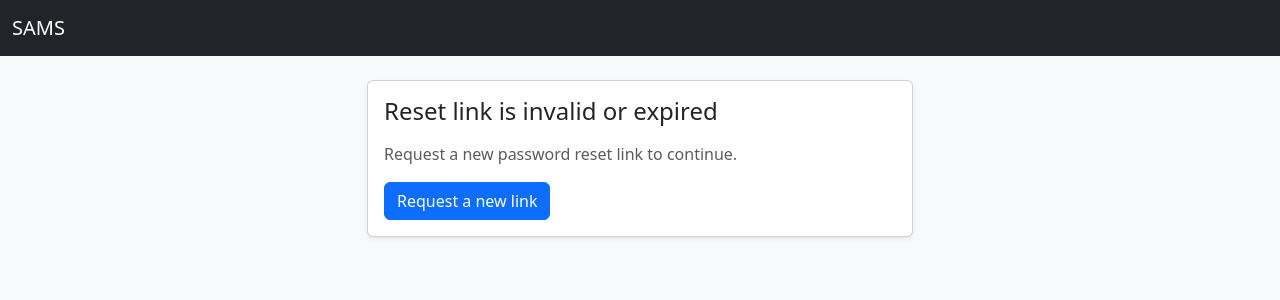
After one commit to Smart-Attendance-Management-System/Student-Attendance-Management-System, a Django app: page /accounts/reset/1/1/ in a window 1280 px wide. The commit adds this page. Shown: the top 300 px of the page. Run offline with Django 5.2, Linux system fonts and the light colour scheme.

Commit message:
Add password reset by email

```diff
--- /dev/null
+++ b/pages/templates/pages/password_reset/confirm.html
@@ -0,0 +1,54 @@
+{% extends "pages/base.html" %}
+{% block title %}Choose a new password | SAMS{% endblock %}
+{% block content %}
+<div class="row justify-content-center">
+  <div class="col-12 col-md-8 col-lg-6">
+    <div class="card shadow-sm">
+      <div class="card-body">
+        {% if validlink %}
+        <h1 class="h4 mb-3">Choose a new password</h1>
+        <form method="post">
+          {% csrf_token %}
+          {% if form.non_field_errors %}
+          <div class="alert alert-danger">{{ form.non_field_errors }}</div>
+          {% endif %}
+          <div class="mb-3">
+            <label for="{{ form.new_password1.id_for_label }}" class="form-label">New password</label>
+            <input
+              type="password"
+              name="{{ form.new_password1.html_name }}"
+              id="{{ form.new_password1.id_for_label }}"
+              autocomplete="new-password"
+              class="form-control{% if form.new_password1.errors %} is-invalid{% endif %}"
+              required
+            >
+            {% for error in form.new_password1.errors %}
+            <div class="invalid-feedback d-block">{{ error }}</div>
+            {% endfor %}
+          </div>
+          <div class="mb-3">
+            <label for="{{ form.new_password2.id_for_label }}" class="form-label">Confirm new password</label>
+            <input
+              type="password"
+              name="{{ form.new_password2.html_name }}"
+              id="{{ form.new_password2.id_for_label }}"
+              autocomplete="new-password"
+              class="form-control{% if form.new_password2.errors %} is-invalid{% endif %}"
+              required
+            >
+            {% for error in form.new_password2.errors %}
+            <div class="invalid-feedback d-block">{{ error }}</div>
+            {% endfor %}
+          </div>
+          <button type="submit" class="btn btn-primary">Set new password</button>
+        </form>
+        {% else %}
+        <h1 class="h4 mb-3">Reset link is invalid or expired</h1>
+        <p class="text-muted">Request a new password reset link to continue.</p>
+        <a class="btn btn-primary" href="{% url 'password_reset' %}">Request a new link</a>
+        {% endif %}
+      </div>
+    </div>
+  </div>
+</div>
+{% endblock %}
--- /dev/null
+++ b/pages/templates/pages/password_reset/subject.txt
@@ -0,0 +1 @@
+Reset your SAMS password
--- a/pages/templates/registration/login.html
+++ b/pages/templates/registration/login.html
@@ -22,6 +22,7 @@
           </div>
           <button type="submit" class="btn btn-primary w-100">Sign in</button>
         </form>
+        <p class="text-end mt-2 mb-0"><a href="{% url 'password_reset' %}">Forgot password?</a></p>
         <p class="text-center mt-3 mb-0"><a href="{% url 'admin:index' %}">Admin site</a></p>
       </div>
     </div>
--- a/sams_project/urls.py
+++ b/sams_project/urls.py
@@ -50,6 +50,36 @@ admin.site.site_url = "/accounts/login/"
 urlpatterns = [
     path('admin/', admin.site.urls),
     path('api/auth/login', account_views.login_api, name='api_login'),
+    path(
+        'accounts/password_reset/',
+        auth_views.PasswordResetView.as_view(
+            template_name='pages/password_reset/form.html',
+            email_template_name='pages/password_reset/email.txt',
+            subject_template_name='pages/password_reset/subject.txt',
+        ),
+        name='password_reset',
+    ),
+    path(
+        'accounts/password_reset/done/',
+        auth_views.PasswordResetDoneView.as_view(
+            template_name='pages/password_reset/done.html',
+        ),
+        name='password_reset_done',
+    ),
+    path(
+        'accounts/reset/<uidb64>/<token>/',
+        auth_views.PasswordResetConfirmView.as_view(
+            template_name='pages/password_reset/confirm.html',
+        ),
+        name='password_reset_confirm',
+    ),
+    path(
+        'accounts/reset/done/',
+        auth_views.PasswordResetCompleteView.as_view(
+            template_name='pages/password_reset/complete.html',
+        ),
+        name='password_reset_complete',
+    ),
     path('accounts/', include(('accounts.urls', 'accounts'), namespace='accounts')),
     path('accounts/login/', auth_views.LoginView.as_view(), name='login'),
     path('students/', include(([
```
Also changed, not shown: pages/templates/pages/password_reset/complete.html (added, +15 -0 lines), pages/templates/pages/password_reset/done.html (added, +15 -0 lines), pages/templates/pages/password_reset/email.txt (added, +8 -0 lines), pages/templates/pages/password_reset/form.html (added, +38 -0 lines), sams_project/tests_integration.py (+128 -0 lines).
